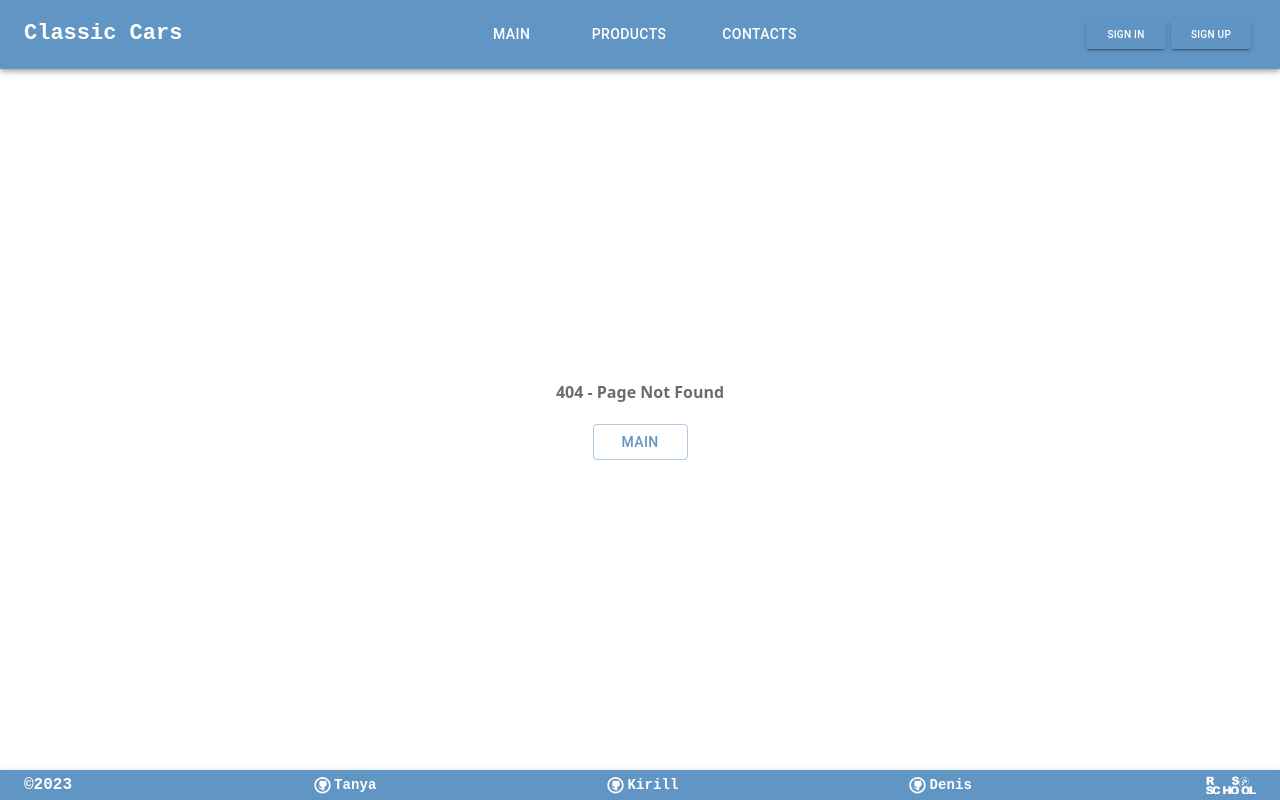
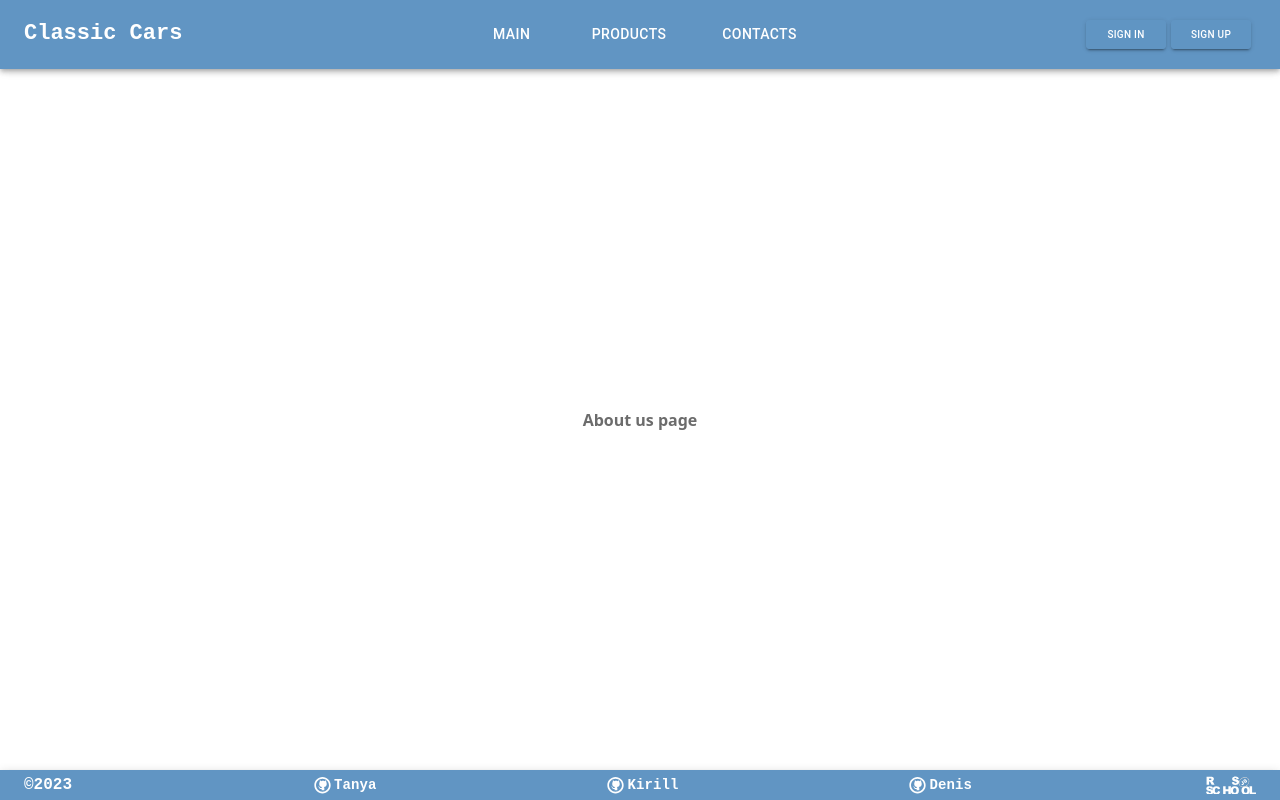
Before and after one commit to DenWouk/eCommerce-Application, a Next.js app: page /about-us in a window 1280 px wide. Before the commit this address had no page. Built offline with nearby package versions, Linux system fonts and the light colour scheme.

Commit message:
refactor: rename contacts.tsx to about-us.tsx

```diff
--- a/src/pages/contacts.tsx
+++ b/src/pages/about-us.tsx
@@ -1,5 +1,5 @@
 import React from 'react';
 
 export default function ContactsPage() {
-  return <div>Contacts page</div>;
+  return <div>About us page</div>;
 }
```
